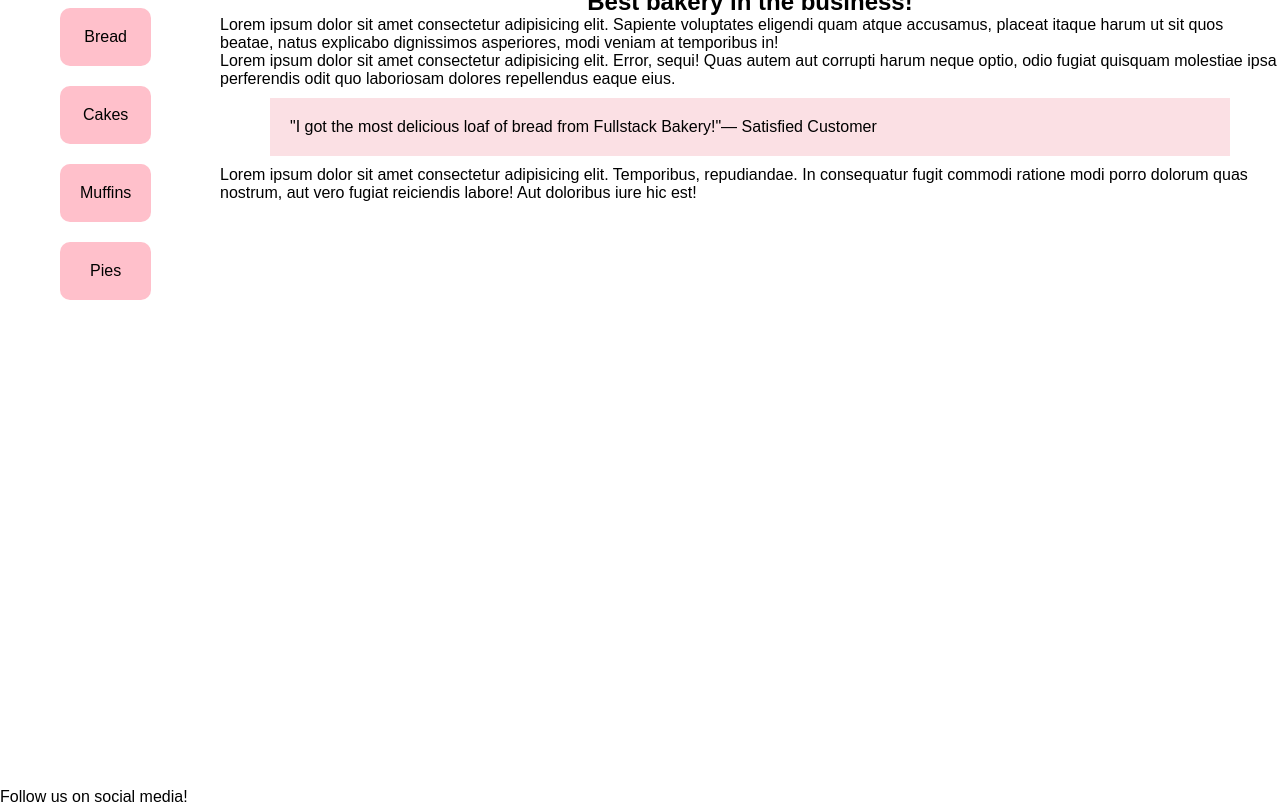
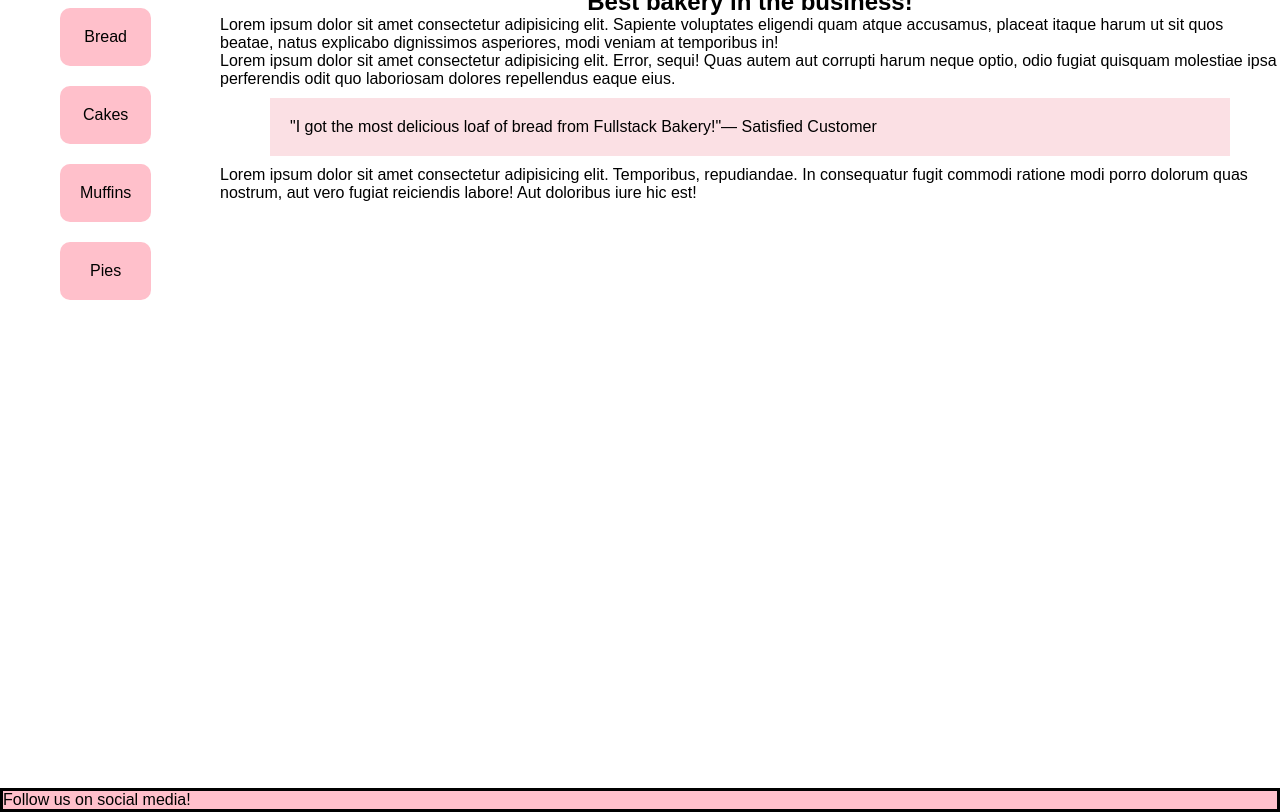
Before and after one commit to isabelleadrury/Bakery, a plain HTML site: page index.html in a window 1280 px wide. Shown: the part 90-902 px from the top of the page. Drawn offline with Linux system fonts and the light colour scheme.

Commit message:
added footer

```diff
--- a/index.css
+++ b/index.css
@@ -92,3 +92,9 @@ li {
 h1 {
   text-align: center;
 }
+footer {
+  background-color: pink;
+  border: solid;
+  flex: 1;
+  justify-content: flex-start;
+}
```
